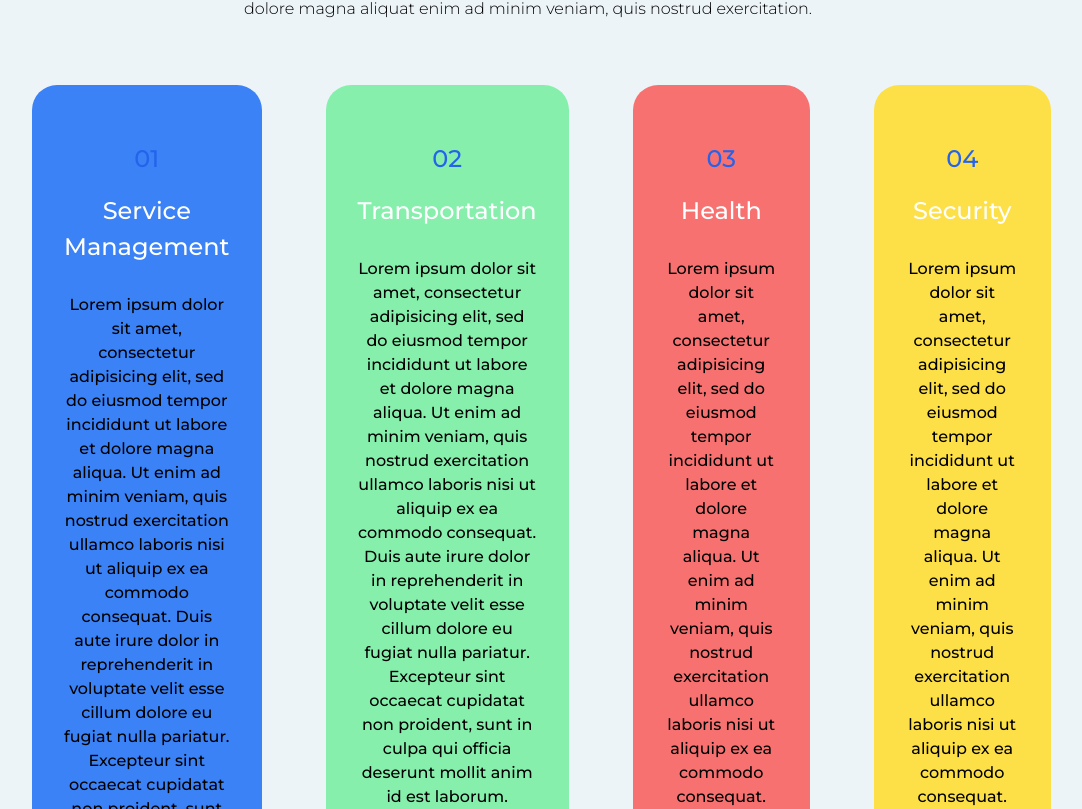
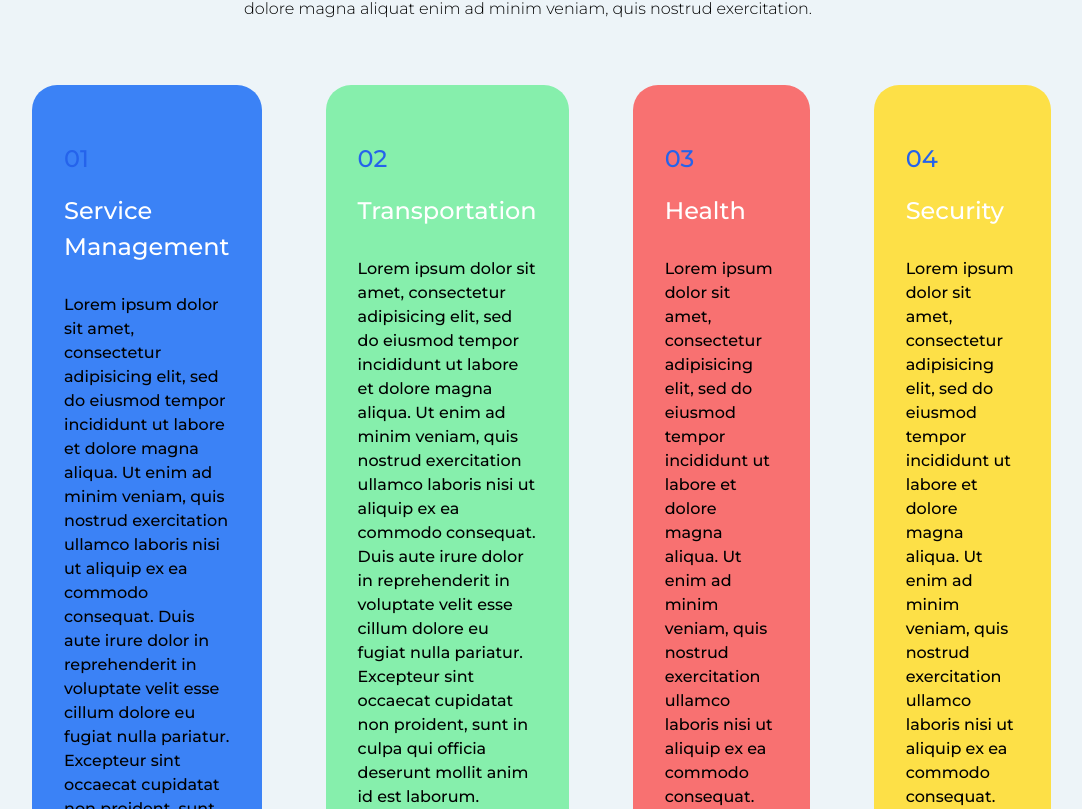
Before and after one commit to JAPECorp/New-MakeWayApp-Website, a Next.js app: page / in a window 1280 px wide. Shown: the part 2751-3560 px from the top of the page, without its empty margins (112-1194 px from the left). Built offline with nearby package versions, Linux system fonts and the light colour scheme.

Commit message:
Instruction Card

```diff
--- a/components/utilities/Cards/InstructionsCard.jsx
+++ b/components/utilities/Cards/InstructionsCard.jsx
@@ -3,7 +3,7 @@ const { motion } = require("framer-motion");
 function InstructionsCard(props) {
   return (
     <motion.div whileHover={{ scale: 1.01 }} className={props.className}>
-      <div className="text-center mt-4">
+      <div className="text-start mt-4">
         <h4 className="text-blue-600">{props.number}</h4>
         <h4 className=" mt-4 text-white">{props.title}</h4>
         <p className="mt-7 text-ijikod-sm">{props.content}</p>
```
